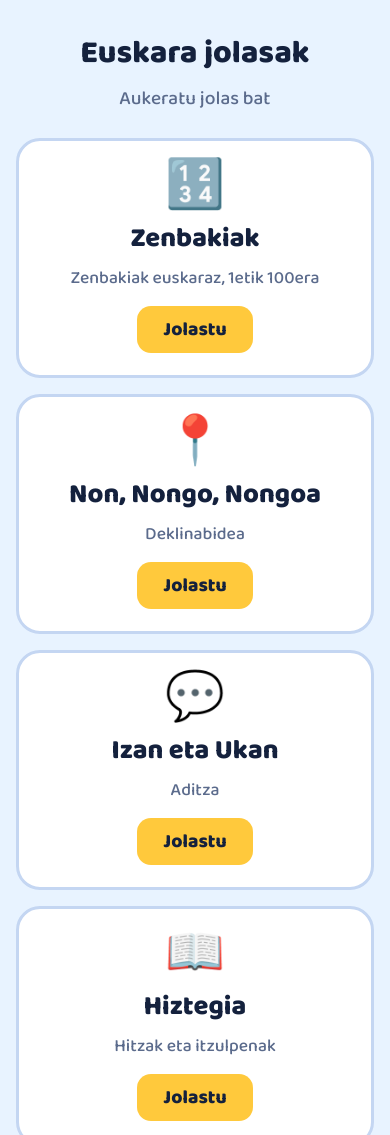
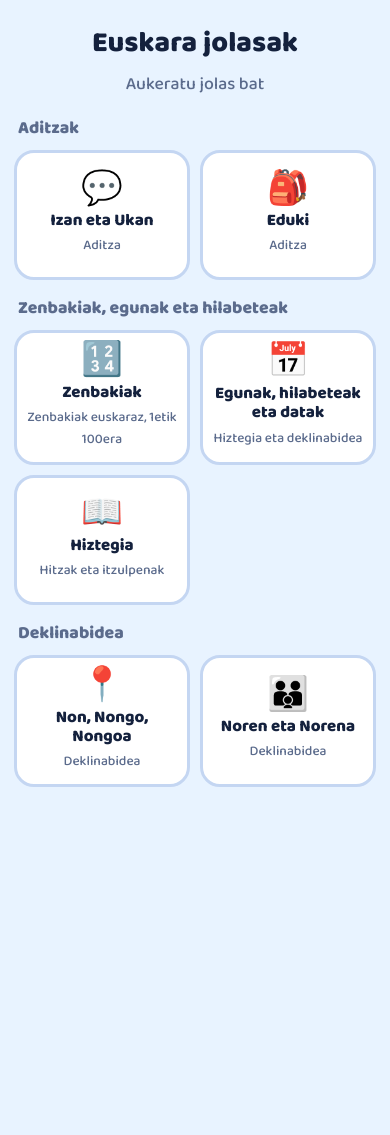
Before and after one commit to nahiaeuskal/index, a plain HTML site: page index.html in a window 390 px wide. Shown: the top 1135 px of the page. After the commit the page ends 844 px from the top, so only its background shows below. Drawn offline with Linux system fonts and the light colour scheme.

Commit message:
Add files via upload

```diff
--- a/index.html
+++ b/index.html
@@ -135,6 +135,26 @@ h1 {
   padding: 8px 26px;
   border-radius: 14px;
 }
+
+/* --- Menua sarean: pantailan aukera guztiak ikusteko --- */
+main{max-width:1000px;padding:20px 14px 28px}
+h1{font-size:1.8rem}
+.sub{font-size:1.1rem;margin:0 0 16px}
+.grid{display:grid;grid-template-columns:repeat(auto-fill,minmax(210px,1fr));gap:14px}
+.game{margin:0;padding:16px 10px;border-radius:20px;display:flex;flex-direction:column;align-items:center;justify-content:center;min-height:150px}
+.ico{font-size:2.4rem;margin-bottom:4px}
+.game h2{font-size:1.2rem;line-height:1.15}
+.game p{font-size:.95rem;margin:4px 0 0}
+.btn{display:none}
+@media (max-width:640px){
+  .grid{grid-template-columns:repeat(2,1fr);gap:10px}
+  .game{min-height:130px;padding:12px 8px}
+  .ico{font-size:2.1rem}
+  .game h2{font-size:1.05rem}
+  .game p{font-size:.85rem}
+}
+.group{margin:0 0 6px}
+.group h3{font-size:1.1rem;font-weight:800;color:var(--mut);margin:14px 4px 8px;text-align:left}
 </style>
 </head>
 
@@ -144,62 +164,65 @@ h1 {
   <h1>Euskara jolasak</h1>
   <p class="sub">Aukeratu jolas bat</p>
 
-  <!-- JOKOA 1: ZENBAKIAK -->
+  <section class="group">
+  <h3>Aditzak</h3>
+  <div class="grid">
+  <a class="game" href="izan-ukan.html">
+    <div class="ico">💬</div>
+    <h2>Izan eta Ukan</h2>
+    <p>Aditza</p>
+    <span class="btn">Jolastu</span>
+  </a>
+  <a class="game" href="eduki.html">
+    <div class="ico">🎒</div>
+    <h2>Eduki</h2>
+    <p>Aditza</p>
+    <span class="btn">Jolastu</span>
+  </a>
+  </div>
+  </section>
+
+  <section class="group">
+  <h3>Zenbakiak, egunak eta hilabeteak</h3>
+  <div class="grid">
   <a class="game" href="zenbakiak.html">
     <div class="ico">🔢</div>
     <h2>Zenbakiak</h2>
     <p>Zenbakiak euskaraz, 1etik 100era</p>
     <span class="btn">Jolastu</span>
   </a>
+  <a class="game" href="egunak.html">
+    <div class="ico">📅</div>
+    <h2>Egunak, hilabeteak eta datak</h2>
+    <p>Hiztegia eta deklinabidea</p>
+    <span class="btn">Jolastu</span>
+  </a>
+  <a class="game" href="hiztegia.html">
+    <div class="ico">📖</div>
+    <h2>Hiztegia</h2>
+    <p>Hitzak eta itzulpenak</p>
+    <span class="btn">Jolastu</span>
+  </a>
+  </div>
+  </section>
 
-  <!-- JOKOA 2: NON, NONGO, NONGOA -->
+  <section class="group">
+  <h3>Deklinabidea</h3>
+  <div class="grid">
   <a class="game" href="nongo.html">
     <div class="ico">📍</div>
     <h2>Non, Nongo, Nongoa</h2>
     <p>Deklinabidea</p>
     <span class="btn">Jolastu</span>
   </a>
-
-  <!-- JOKOA 3: IZAN ETA UKAN -->
-  <a class="game" href="izan-ukan.html">
-    <div class="ico">💬</div>
-    <h2>Izan eta Ukan</h2>
-    <p>Aditza</p>
-    <span class="btn">Jolastu</span>
-  </a>
-
-  <!-- JOKOA 4: HIZTEGIA -->
-  <a class="game" href="hiztegia.html">
-    <div class="ico">📖</div>
-    <h2>Hiztegia</h2>
-    <p>Hitzak eta itzulpenak</p>
-    <span class="btn">Jolastu</span>
-  </a>
-
-
-  <!-- JOKOA 5: ASTEKO EGUNAK, HILABETEAK ETA DATAK -->
-  <a class="game" href="egunak.html">
-    <div class="ico">📅</div>
-    <h2>Egunak, hilabeteak eta datak</h2>
-    <p>Hiztegia eta deklinabidea</p>
-    <span class="btn">Jolastu</span>
-  </a>
-
-  <!-- JOKOA 6: NOREN ETA NORENA -->
   <a class="game" href="noren.html">
     <div class="ico">👪</div>
     <h2>Noren eta Norena</h2>
     <p>Deklinabidea</p>
     <span class="btn">Jolastu</span>
   </a>
-
-  <!-- JOKOA 7: EDUKI -->
-  <a class="game" href="eduki.html">
-    <div class="ico">🎒</div>
-    <h2>Eduki</h2>
-    <p>Aditza</p>
-    <span class="btn">Jolastu</span>
-  </a>
+  </div>
+  </section>
 
 </main>
 </body>
```
